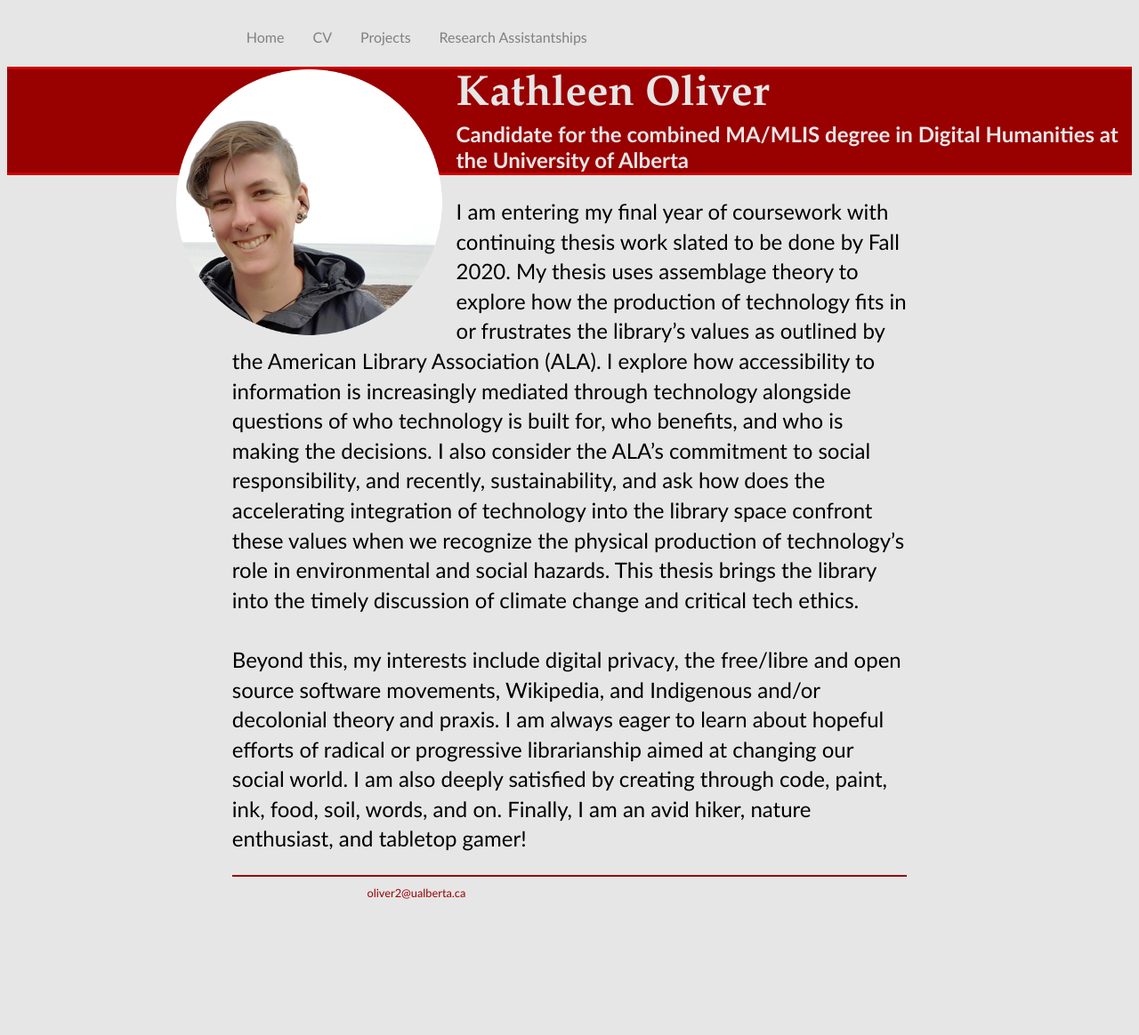
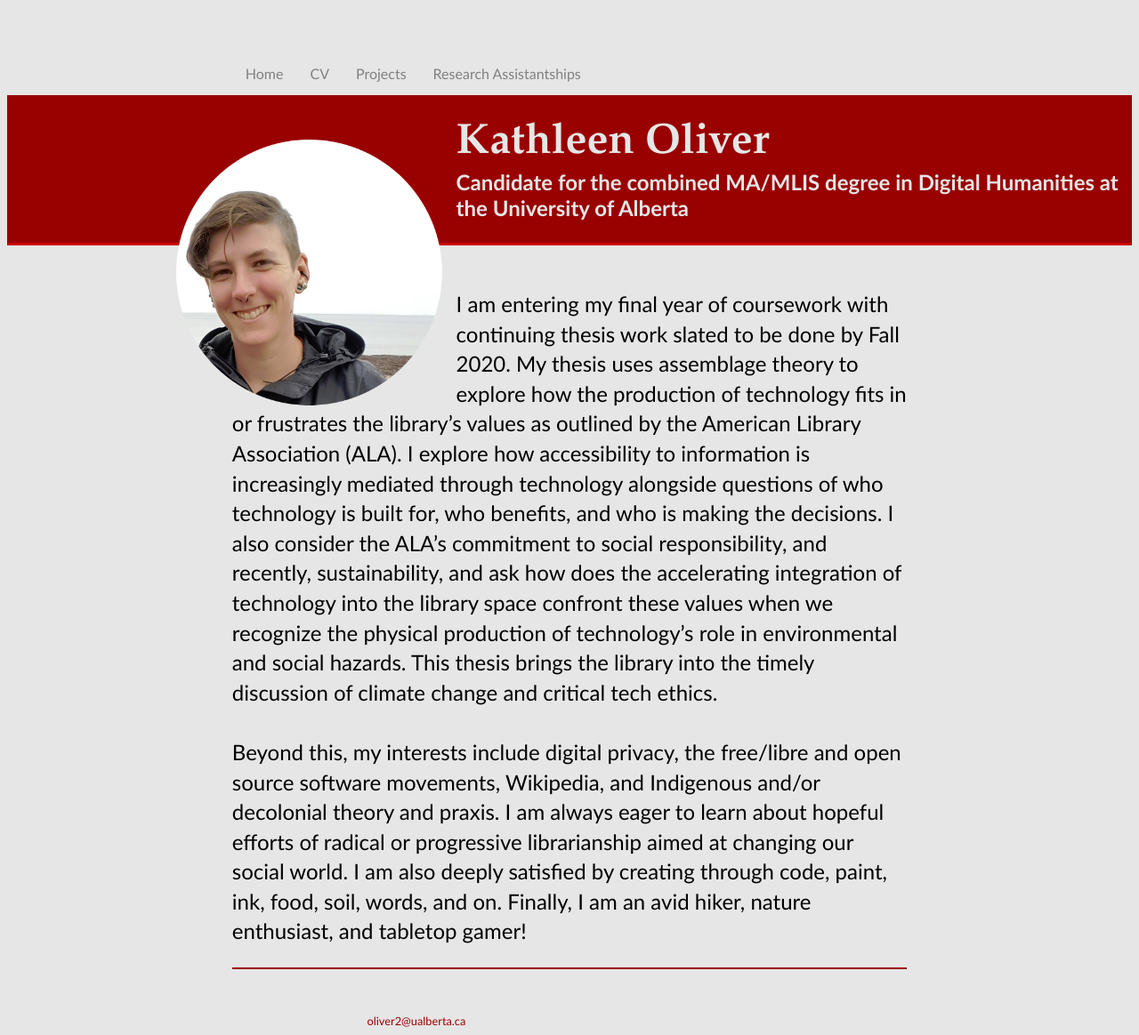
Before and after one commit to k-j-oliver/k-j-oliver.github.io, a Jekyll site: the page built from index.html, in a window 1280 px wide. Shown: the whole page at 89% size. Built offline with Jekyll 4.4.1, drawn with Linux system fonts in a browser that asks for light colours; before the commit the page ends 1030 px from its top, so only the background shows below that.

Commit message:
Update main.css

```diff
--- a/css/main.css
+++ b/css/main.css
@@ -1,19 +1,19 @@
 body {
 	background-color: #e6e6e6;
 	font-family: 'Bahnschrift Light', 'Candara', 'FreeSans', 'Sans-Serif';
-
 }
 
 .content {
 	width: 60%;
 	margin: auto;
+	padding-top: 25px;
 }
 
 .profile {
 	background-color: #990000;
 	color: #e6e6e6;
-	border-top: 3px solid #cc0000;
     	border-bottom: 3px solid #cc0000;
+	padding: 25px 0 25px 0;
 }
 
 .profile h1, h2 {
@@ -22,7 +22,7 @@ body {
 
 .profile img {
 	float: left;
-	padding: 0 15px 0 15%;
+	padding: 25px 15px 0 15%;
 }
 
 .clear {
@@ -32,7 +32,7 @@ body {
 nav ul, footer ul {
   	list-style-type: none;
   	margin: 0;
-  	padding: 10px;
+  	padding: 50px 0 0 0;
   	overflow: hidden;
 	margin: auto;
     	width: 60%;
@@ -59,7 +59,7 @@ nav li a {
   	color: #808080;
   	display: block;
   	text-align: center;
-  	padding: 14px 16px;
+  	padding: 15px 15px;
 }
 
 nav li a:hover {
```
